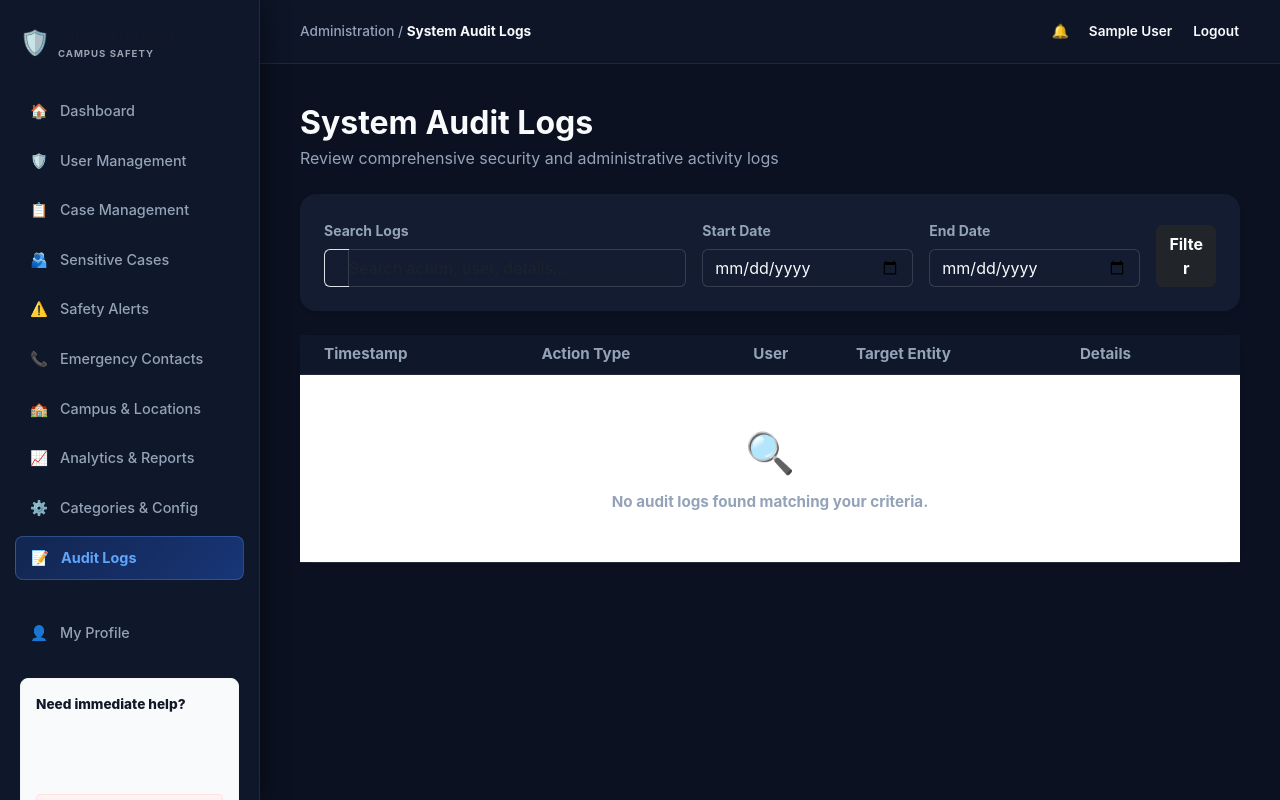
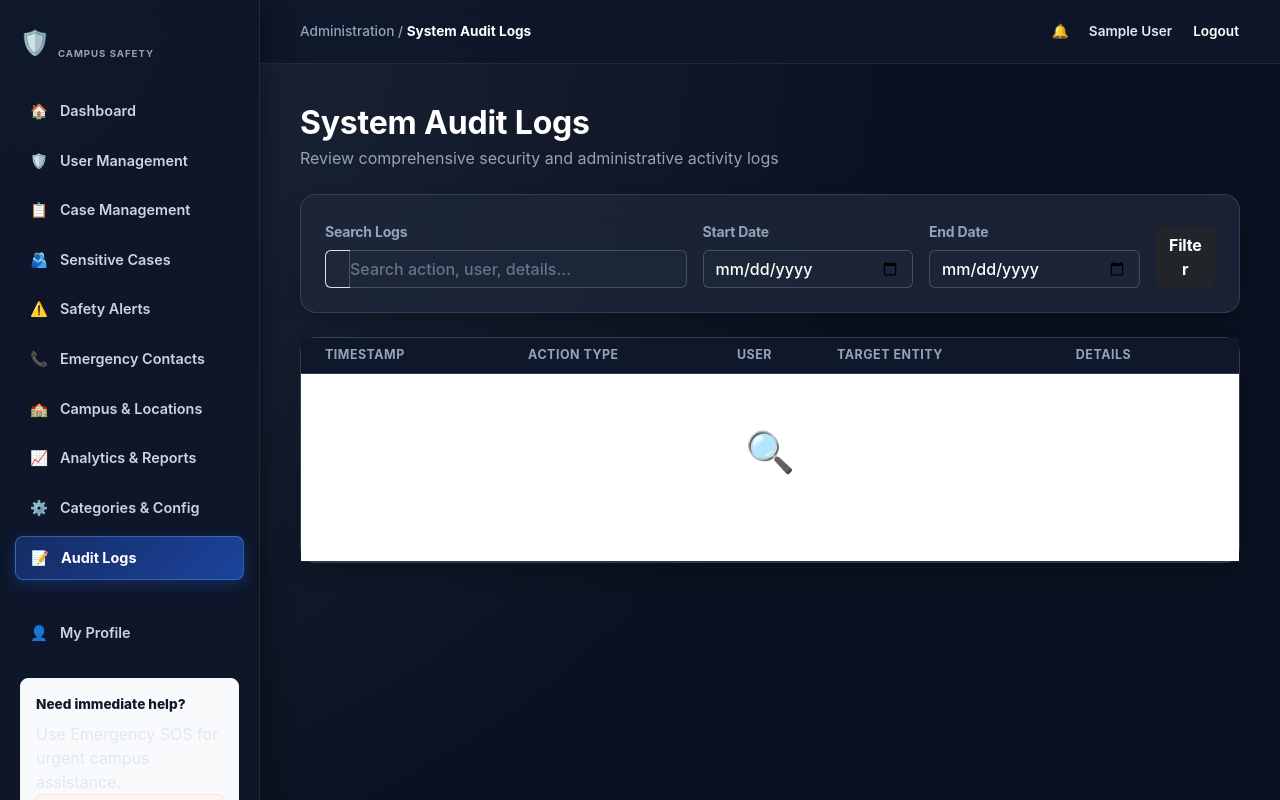
Before and after one commit to Sapna615/SurakshaSetu, an ASP.NET Core app: page /Admin/AuditLogs in a window 1280 px wide. Run offline with ASP.NET Core 8, Linux system fonts and the light colour scheme; the visitor is signed in with stand-in values (Sample User, id 1); data that the repository does not hold is empty; database files in the repository are not loaded; some libraries are stand-ins or nearby versions.

Commit message:
Apply exact home page radial gradient background and high contrast typography across entire website

```diff
--- a/SurakshaSetu/Views/Shared/_AdminLayout.cshtml
+++ b/SurakshaSetu/Views/Shared/_AdminLayout.cshtml
@@ -12,21 +12,24 @@
     @await RenderSectionAsync("Styles", required: false)
     <style>
         body {
+            background: radial-gradient(circle at top left, #1e293b 0%, #0b1120 60%) !important;
             background-color: #0b1120 !important;
+            background-attachment: fixed !important;
             font-family: -apple-system, BlinkMacSystemFont, "Segoe UI", Roboto, "Helvetica Neue", Arial, sans-serif;
             margin: 0;
             overflow-x: hidden;
-            color: #f8fafc;
+            color: #ffffff;
         }
         .wrapper {
             display: flex;
             width: 100%;
             min-height: 100vh;
-            background-color: #0b1120;
+            background: transparent;
         }
         .sidebar {
             width: 260px;
-            background: #0f172a;
+            background: rgba(15, 23, 42, 0.95);
+            backdrop-filter: blur(20px);
             border-right: 1px solid rgba(255, 255, 255, 0.08);
             display: flex;
             flex-direction: column;
@@ -39,7 +42,7 @@
             padding: 25px 20px;
             font-size: 1.25rem;
             font-weight: 700;
-            color: #f8fafc;
+            color: #ffffff;
             display: flex;
             align-items: center;
             gap: 10px;
@@ -49,7 +52,7 @@
             margin-bottom: 15px;
             font-size: 0.65rem;
             font-weight: 700;
-            color: #64748b;
+            color: #94a3b8;
             letter-spacing: 1px;
             text-transform: uppercase;
         }
@@ -67,35 +70,36 @@
             align-items: center;
             gap: 12px;
             padding: 10px 15px;
-            color: #94a3b8;
+            color: #cbd5e1;
             text-decoration: none;
             border-radius: 8px;
-            font-weight: 500;
+            font-weight: 600;
             font-size: 0.9rem;
             transition: all 0.2s;
         }
         .sidebar-menu a:hover {
-            background-color: #1e293b;
+            background-color: rgba(59, 130, 246, 0.15);
             color: #ffffff;
         }
         .sidebar-menu a.active {
-            background: linear-gradient(135deg, rgba(37,99,235,0.2) 0%, rgba(37,99,235,0.4) 100%) !important;
-            color: #60a5fa !important;
+            background: linear-gradient(135deg, rgba(37,99,235,0.3) 0%, rgba(37,99,235,0.6) 100%) !important;
+            color: #ffffff !important;
             font-weight: 700;
-            border: 1px solid rgba(96,165,250,0.3);
+            border: 1px solid rgba(96,165,250,0.4);
+            box-shadow: 0 4px 14px rgba(37, 99, 235, 0.3);
         }
         .main-content {
             flex-grow: 1;
             margin-left: 260px;
             display: flex;
             flex-direction: column;
-            background: #0b1120;
+            background: transparent;
             min-height: 100vh;
         }
         .top-header {
             height: 64px;
             background: rgba(15, 23, 42, 0.85);
-            backdrop-filter: blur(12px);
+            backdrop-filter: blur(16px);
             border-bottom: 1px solid rgba(255, 255, 255, 0.08);
             display: flex;
             align-items: center;
@@ -112,7 +116,7 @@
         }
         .breadcrumb-title span {
             font-weight: 700;
-            color: #f8fafc;
+            color: #ffffff;
         }
         .user-profile {
             display: flex;
@@ -120,14 +124,14 @@
             gap: 20px;
             font-size: 0.85rem;
             font-weight: 600;
-            color: #f8fafc;
+            color: #ffffff;
         }
         .content-area {
             padding: 40px;
             max-width: 1200px;
             margin: 0 auto;
             width: 100%;
-            background-color: #0b1120;
+            background: transparent;
         }
     </style>
 </head>
--- a/SurakshaSetu/Views/Shared/_AuthLayout.cshtml
+++ b/SurakshaSetu/Views/Shared/_AuthLayout.cshtml
@@ -24,8 +24,10 @@
             font-family: 'Inter', sans-serif;
             margin: 0;
             padding: 0;
-            background-color: #0f172a;
-            color: var(--secondary);
+            background: radial-gradient(circle at top left, #1e293b 0%, #0b1120 60%) !important;
+            background-color: #0b1120 !important;
+            background-attachment: fixed !important;
+            color: #ffffff !important;
             min-height: 100vh;
             display: flex;
             align-items: center;
--- a/SurakshaSetu/wwwroot/css/site.css
+++ b/SurakshaSetu/wwwroot/css/site.css
@@ -9,13 +9,15 @@ html {
 }
 
 :root {
+  --bg-home-gradient: radial-gradient(circle at top left, #1e293b 0%, #0b1120 60%);
   --bg-dark-main: #0b1120;
-  --bg-dark-card: #131c31;
-  --bg-dark-card-hover: #1e293b;
+  --bg-dark-card: rgba(30, 41, 59, 0.72);
+  --bg-dark-card-hover: rgba(30, 41, 59, 0.95);
   --bg-dark-sidebar: #0f172a;
-  --border-dark: rgba(255, 255, 255, 0.08);
-  --border-dark-hover: rgba(59, 130, 246, 0.35);
-  --text-main: #f8fafc;
+  --border-dark: rgba(255, 255, 255, 0.12);
+  --border-dark-hover: rgba(96, 165, 250, 0.4);
+  --text-primary: #ffffff;
+  --text-secondary: #e2e8f0;
   --text-muted: #94a3b8;
   --accent-blue: #3b82f6;
   --accent-glow: rgba(59, 130, 246, 0.25);
@@ -37,84 +39,152 @@ html, body, a, button, input, select, textarea, .btn {
 
 body {
   margin-bottom: 60px;
-  background-color: var(--bg-dark-main) !important;
-  color: var(--text-main) !important;
+  background: radial-gradient(circle at top left, #1e293b 0%, #0b1120 60%) !important;
+  background-color: #0b1120 !important;
+  background-attachment: fixed !important;
+  color: #ffffff !important;
   min-height: 100vh;
+  -webkit-font-smoothing: antialiased;
+  -moz-osx-font-smoothing: grayscale;
 }
 
-/* Dark Slate & Midnight Cards & Tables */
-.card, .info-card, .trust-stat-box, .stat-pill-box, .contact-item-row, .alert-card-item {
-  background-color: var(--bg-dark-card) !important;
-  color: var(--text-main) !important;
-  border-color: var(--border-dark) !important;
+/* Crystal-clear typography */
+h1, h2, h3, h4, h5, h6, .fw-bold {
+  color: #ffffff !important;
+  font-weight: 800;
+  letter-spacing: -0.2px;
+}
+
+p, span, div, td, th, label, small {
+  color: #e2e8f0;
+}
+
+.text-dark {
+  color: #ffffff !important;
+}
+
+.text-muted, .text-secondary {
+  color: #94a3b8 !important;
+}
+
+/* Dark Slate & Glass Cards & Components */
+.card, .info-card, .trust-stat-box, .stat-pill-box, .contact-item-row, .alert-card-item, .quick-card {
+  background: rgba(30, 41, 59, 0.75) !important;
+  backdrop-filter: blur(16px) !important;
+  -webkit-backdrop-filter: blur(16px) !important;
+  color: #ffffff !important;
+  border: 1px solid rgba(255, 255, 255, 0.12) !important;
+  border-radius: 16px;
+  box-shadow: 0 10px 25px -5px rgba(0, 0, 0, 0.3) !important;
+}
+
+.card:hover, .info-card:hover, .quick-card:hover {
+  border-color: rgba(96, 165, 250, 0.35) !important;
 }
 
 .card-header {
-  background-color: #0f172a !important;
-  color: #f8fafc !important;
-  border-color: var(--border-dark) !important;
+  background: rgba(15, 23, 42, 0.85) !important;
+  color: #ffffff !important;
+  border-bottom: 1px solid rgba(255, 255, 255, 0.1) !important;
+  font-weight: 700;
 }
 
+/* Tables with clear contrasting text */
 .table {
-  color: var(--text-main) !important;
-  border-color: var(--border-dark) !important;
+  color: #ffffff !important;
+  border-color: rgba(255, 255, 255, 0.1) !important;
 }
 
 .table thead th, .table-light {
   background-color: #0f172a !important;
   color: #94a3b8 !important;
-  border-color: var(--border-dark) !important;
+  font-weight: 700;
+  text-transform: uppercase;
+  font-size: 0.78rem;
+  letter-spacing: 0.5px;
+  border-bottom: 1px solid rgba(255, 255, 255, 0.15) !important;
 }
 
 .table tbody tr {
-  background-color: var(--bg-dark-card) !important;
-  color: var(--text-main) !important;
-  border-color: var(--border-dark) !important;
+  background-color: transparent !important;
+  color: #f8fafc !important;
+  border-bottom: 1px solid rgba(255, 255, 255, 0.08) !important;
 }
 
 .table-hover tbody tr:hover {
-  background-color: var(--bg-dark-card-hover) !important;
+  background-color: rgba(59, 130, 246, 0.08) !important;
   color: #ffffff !important;
 }
 
-/* Form controls in dark mode */
+.table td, .table th {
+  color: #f8fafc !important;
+}
+
+/* Form Controls with High Visibility */
 .form-control, .form-select {
   background-color: #0f172a !important;
-  color: #f8fafc !important;
-  border: 1px solid rgba(255, 255, 255, 0.15) !important;
+  color: #ffffff !important;
+  border: 1px solid rgba(255, 255, 255, 0.2) !important;
+  font-weight: 500;
+}
+
+.form-control::placeholder {
+  color: #64748b !important;
 }
 
 .form-control:focus, .form-select:focus {
   background-color: #131c31 !important;
   color: #ffffff !important;
   border-color: #3b82f6 !important;
+  box-shadow: 0 0 0 3px rgba(59, 130, 246, 0.25) !important;
 }
 
 /* Modals */
 .modal-content {
   background-color: #0f172a !important;
-  color: #f8fafc !important;
-  border: 1px solid rgba(255, 255, 255, 0.12) !important;
+  color: #ffffff !important;
+  border: 1px solid rgba(255, 255, 255, 0.15) !important;
+  box-shadow: 0 25px 50px -12px rgba(0, 0, 0, 0.7) !important;
 }
 
 .modal-header, .modal-footer {
-  border-color: var(--border-dark) !important;
+  border-color: rgba(255, 255, 255, 0.1) !important;
 }
 
-.text-dark {
-  color: #f8fafc !important;
+.modal-body {
+  color: #e2e8f0 !important;
 }
 
-.text-muted {
-  color: #94a3b8 !important;
+/* Badges */
+.badge.bg-light {
+  background-color: #1e293b !important;
+  color: #93c5fd !important;
+  border: 1px solid rgba(255, 255, 255, 0.1) !important;
 }
 
 .bg-light {
-  background-color: #131c31 !important;
+  background-color: rgba(30, 41, 59, 0.6) !important;
+}
+
+/* Dropdown menus */
+.dropdown-menu {
+  background-color: #0f172a !important;
+  color: #ffffff !important;
+  border: 1px solid rgba(255, 255, 255, 0.12) !important;
+  box-shadow: 0 10px 30px rgba(0, 0, 0, 0.5) !important;
+}
+
+.dropdown-item {
+  color: #e2e8f0 !important;
+}
+
+.dropdown-item:hover {
+  background-color: #1e293b !important;
+  color: #ffffff !important;
 }
 
 .form-floating > .form-control-plaintext::placeholder, .form-floating > .form-control::placeholder {
-  color: var(--bs-secondary-color);
+  color: #64748b;
   text-align: end;
 }
 
```
Also changed, not shown: SurakshaSetu/Views/Shared/_DashboardLayout.cshtml (+20 -16 lines), SurakshaSetu/Views/Shared/_SecurityLayout.cshtml (+20 -16 lines), SurakshaSetu/Views/Shared/_SuperAdminLayout.cshtml (+20 -16 lines).
